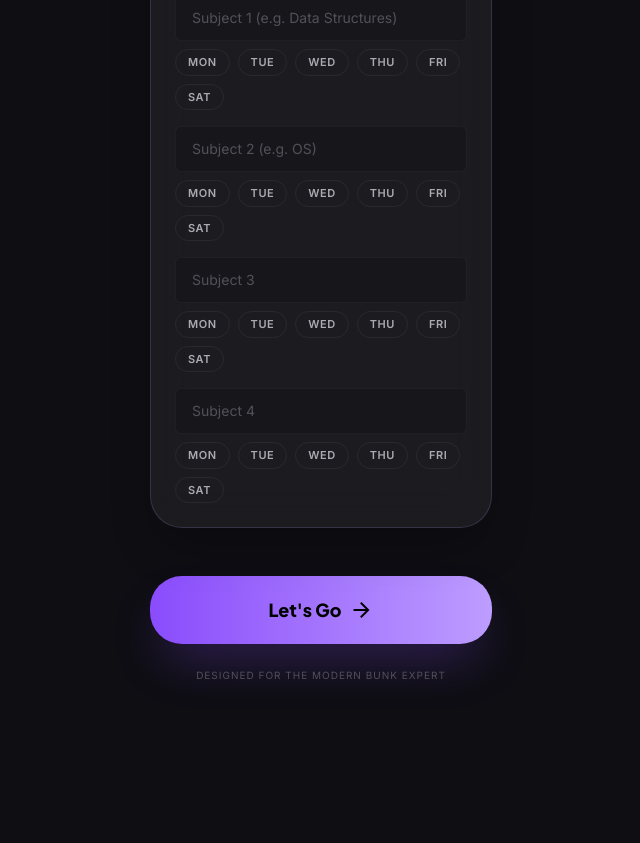
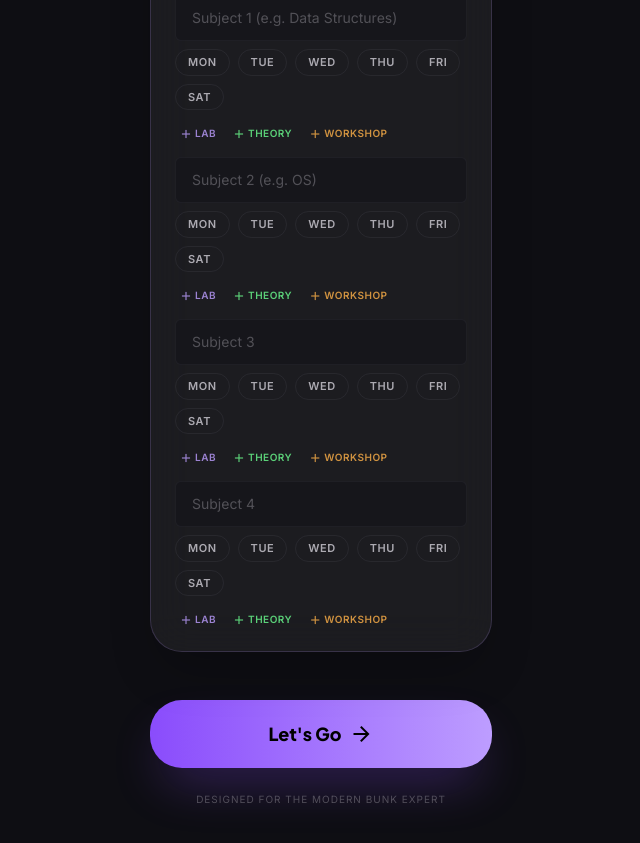
Before and after one commit to RAJJBHALARA/BunkMath, a React (Vite) app: page /setup in a window 1280 px wide. Shown: the part 860-1703 px from the top of the page, without its empty margins (319-959 px from the left). Before the commit the page ends 1591 px from the top, so only its background shows below. Built offline with nearby package versions, Linux system fonts and the light colour scheme.

Commit message:
feat: add quick split buttons for Lab/Theory/Workshop

```diff
--- a/src/pages/SetupScreen.jsx
+++ b/src/pages/SetupScreen.jsx
@@ -99,6 +99,37 @@ export default function SetupScreen() {
       } else {
         next[subjectIndex] = [...next[subjectIndex], day]
       }
+      return next
+    })
+  }
+
+  const addSplit = (index, suffix) => {
+    if (subjectCount >= 10) return
+
+    const currentName = subjectNames[index] ? subjectNames[index].replace(/\s*\([TLW]\)$/, '').trim() : ''
+    const baseName = currentName || `Subject ${index + 1}`
+    const newName = `${baseName} (${suffix})`
+
+    setSubjectCount(c => c + 1)
+
+    setSubjectNames((prev) => {
+      const next = [...prev]
+      next.splice(index + 1, 0, newName)
+      return next
+    })
+    setSubjectDays((prev) => {
+      const next = [...prev]
+      next.splice(index + 1, 0, [])
+      return next
+    })
+    setExistingAttended((prev) => {
+      const next = [...prev]
+      next.splice(index + 1, 0, 0)
+      return next
+    })
+    setExistingTotal((prev) => {
+      const next = [...prev]
+      next.splice(index + 1, 0, 0)
       return next
     })
   }
@@ -327,6 +358,13 @@ export default function SetupScreen() {
                       )
                     })}
                   </div>
+
+                  {/* Quick Split Buttons */}
+                  <div className="flex gap-4 mt-2 px-1">
+                    <button type="button" onClick={() => addSplit(index, 'L')} className="text-[10px] text-primary/80 hover:text-primary font-bold uppercase tracking-wider flex items-center gap-0.5 active:scale-95 transition-all w-fit"><span className="material-symbols-outlined text-[14px]">add</span> Lab</button>
+                    <button type="button" onClick={() => addSplit(index, 'T')} className="text-[10px] text-secondary/80 hover:text-secondary font-bold uppercase tracking-wider flex items-center gap-0.5 active:scale-95 transition-all w-fit"><span className="material-symbols-outlined text-[14px]">add</span> Theory</button>
+                    <button type="button" onClick={() => addSplit(index, 'W')} className="text-[10px] text-tertiary/80 hover:text-tertiary font-bold uppercase tracking-wider flex items-center gap-0.5 active:scale-95 transition-all w-fit"><span className="material-symbols-outlined text-[14px]">add</span> Workshop</button>
+                  </div>
                 </div>
               ))}
             </div>
```
